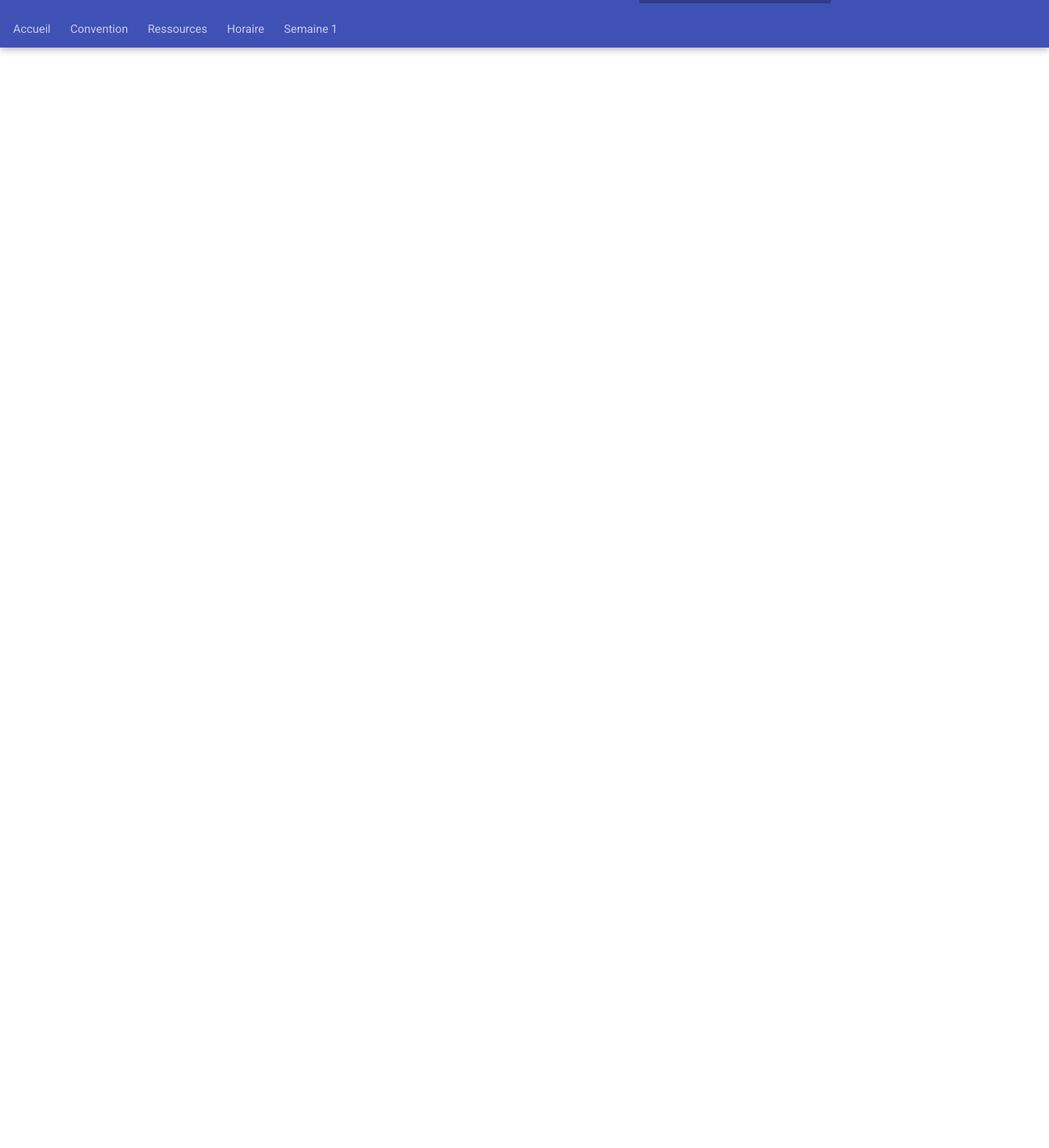
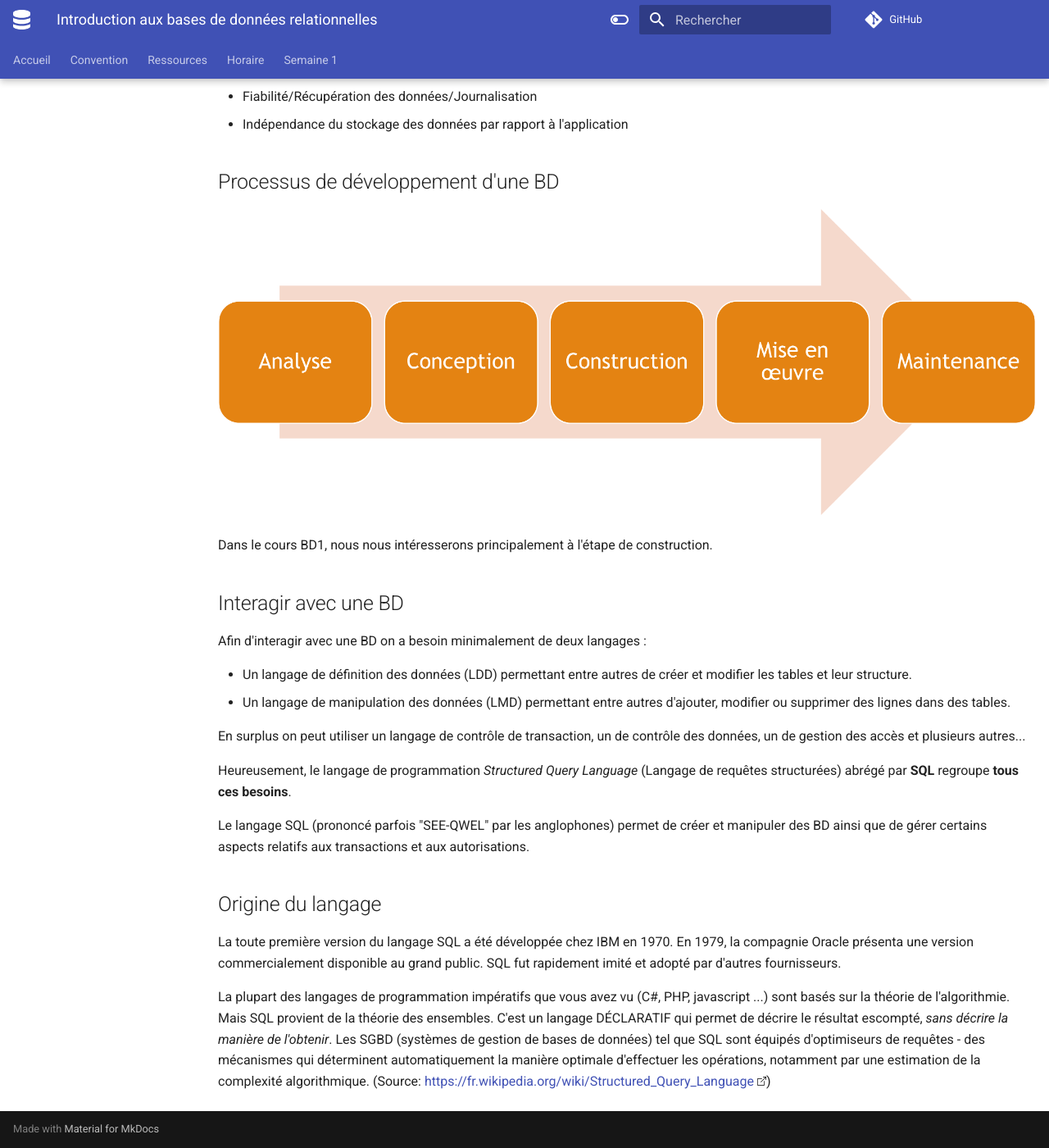
Before and after one commit to TousignantSimon-P2/TousignantSimon-P2.github.io, an MkDocs documentation site: the page built from docs/notes_de_cours/section_1.1.md, in a window 1280 px wide and 1400 px high, scrolled down 1342 px. Shown: the whole window at 82% size. Built offline with MkDocs 1.6.1 and Material for MkDocs 9.7.7, drawn with Linux system fonts in a browser that asks for light colours; comment, search, counter and statistics services are not loaded; some of the changed text lies outside the part shown.

Commit message:
Ajout de semaine 1 aux notes - à compléter

```diff
--- a/docs/notes_de_cours/section_1.1.md
+++ b/docs/notes_de_cours/section_1.1.md
@@ -1,4 +1,4 @@
-<!-- # Introduction aux bases de données relationnelles
+# Introduction aux bases de données relationnelles
 
 ## Pourquoi utiliser des bases de données?
 
@@ -61,4 +61,4 @@ Le langage SQL (prononcé parfois "SEE-QWEL" par les anglophones) permet de cré
 
 La toute première version du langage SQL a été développée chez IBM en 1970. En 1979, la compagnie Oracle présenta une version commercialement disponible au grand public. SQL fut rapidement imité et adopté par d'autres fournisseurs.
 
-La plupart des langages de programmation impératifs que vous avez vu (C#, PHP, javascript ...) sont basés sur la théorie de l'algorithmie. Mais SQL provient de la théorie des ensembles. C'est un langage DÉCLARATIF qui permet de décrire le résultat escompté, *sans décrire la manière de l'obtenir*. Les SGBD (systèmes de gestion de bases de données) tel que SQL sont équipés d'optimiseurs de requêtes - des mécanismes qui déterminent automatiquement la manière optimale d'effectuer les opérations, notamment par une estimation de la complexité algorithmique. (Source: <https://fr.wikipedia.org/wiki/Structured_Query_Language>) -->
+La plupart des langages de programmation impératifs que vous avez vu (C#, PHP, javascript ...) sont basés sur la théorie de l'algorithmie. Mais SQL provient de la théorie des ensembles. C'est un langage DÉCLARATIF qui permet de décrire le résultat escompté, *sans décrire la manière de l'obtenir*. Les SGBD (systèmes de gestion de bases de données) tel que SQL sont équipés d'optimiseurs de requêtes - des mécanismes qui déterminent automatiquement la manière optimale d'effectuer les opérations, notamment par une estimation de la complexité algorithmique. (Source: <https://fr.wikipedia.org/wiki/Structured_Query_Language>)
```
